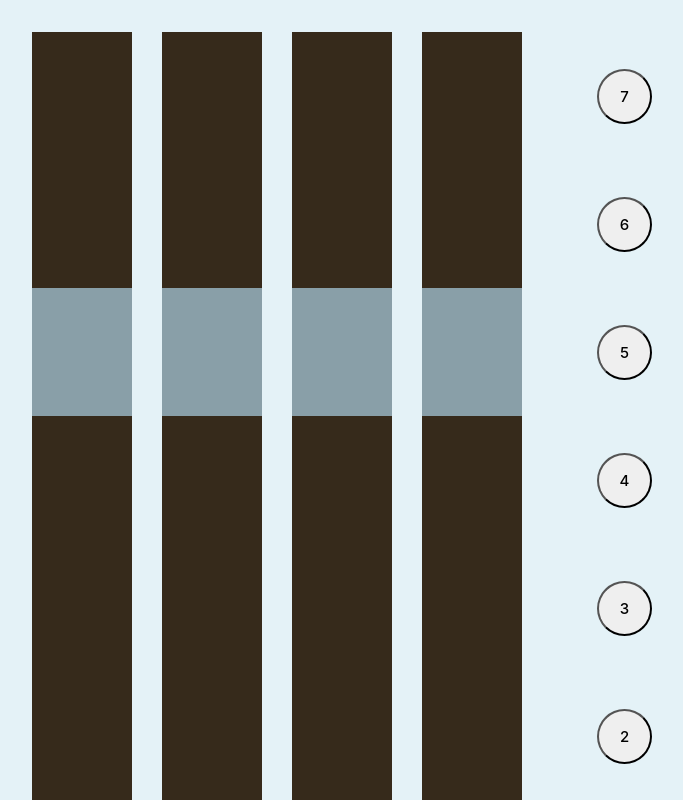
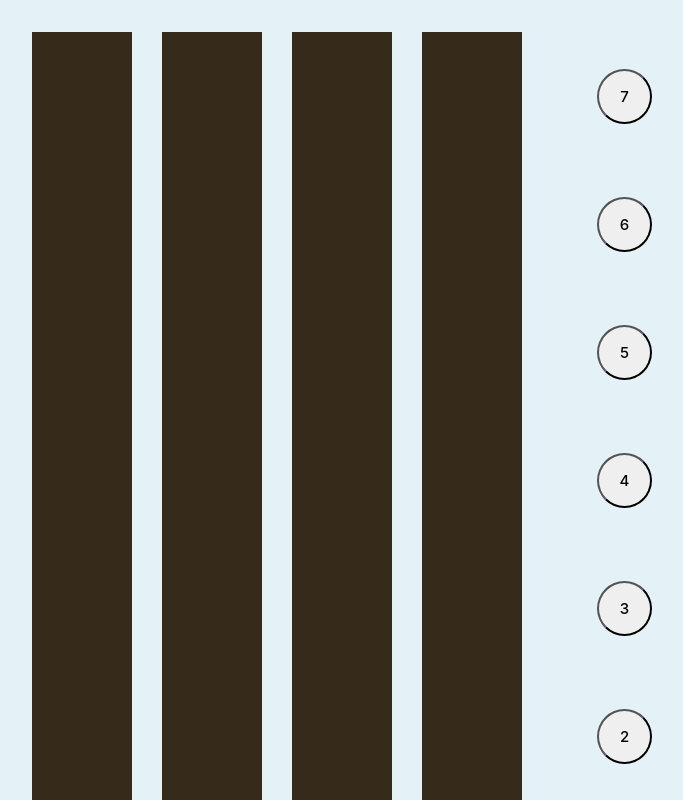
Before and after one commit to snork-maiden/animated-elevators, a Vue app: page / in a window 1280 px wide. Shown: the top 800 px of the page, without its empty margins (0-683 px from the left). Built offline with nearby package versions, Linux system fonts and the light colour scheme.

Commit message:
Refactor, show direction and goal while moving

```diff
--- a/package.json
+++ b/package.json
@@ -4,7 +4,7 @@
   "private": true,
   "type": "module",
   "scripts": {
-    "dev": "vite",
+    "start": "vite",
     "build": "vite build",
     "preview": "vite preview",
     "lint": "eslint . --ext .vue,.js,.jsx,.cjs,.mjs --fix --ignore-path .gitignore",
--- a/src/components/ElevatorElement.vue
+++ b/src/components/ElevatorElement.vue
@@ -1,26 +1,29 @@
 <script setup>
+import { computed } from 'vue'
 import { useElevatorsStore } from '../stores/elevators'
 
 const props = defineProps({
-  isMoving: Boolean,
   elevatorId: Number
 })
 
 const elevatorsStore = useElevatorsStore()
 
-function isDoorsOpen() {
+let isMoving = computed(() => {
+  const elevator = elevatorsStore.elevators[props.elevatorId]
+  return elevator.goal && elevator.goal !== elevator.currentFloor
+})
+let isDoorsOpen = computed(() => {
   if (props.isMoving) return false
-  return elevatorsStore?.isDoorsOpen(props.elevatorId)
-}
+  return elevatorsStore.isDoorsOpen(props.elevatorId)
+})
 </script>
 
 <template>
-  <div class="elevator" :class="{ openDoors: isDoorsOpen() }">
+  <div class="elevator" :class="{ openDoors: isDoorsOpen }">
     <span class="visually-hidden">Elevator is here</span>
     <template v-if="isMoving">
       {{
-        (elevatorsStore.isUp(elevatorId) ? '🔼' : '🔽') +
-        elevatorsStore.elevators.elevatorsData[elevatorId].goal
+        (elevatorsStore.isUp(elevatorId) ? '🔼' : '🔽') + elevatorsStore.elevators[elevatorId].goal
       }}
     </template>
   </div>
--- a/src/components/ElevatorShaft.vue
+++ b/src/components/ElevatorShaft.vue
@@ -1,20 +1,21 @@
 <script setup>
+import { useElevatorsStore } from '@/stores/elevators'
 import houseConfig from '../../houseConfig'
 import ElevatorElement from './ElevatorElement.vue'
 import ElevatorShaftStop from './ElevatorShaftStop.vue'
+import { computed } from 'vue'
 
-defineProps({
+const props = defineProps({
   elevatorId: Number
 })
 
+const elevatorsStore = useElevatorsStore()
+const floor = computed(() => elevatorsStore.elevators[props.elevatorId].currentFloor)
 </script>
 
 <template>
   <div class="shaft">
-    <ElevatorShaftStop
-      :key="floor"
-      v-for="floor in houseConfig.floorsNumber"
-    />
+    <ElevatorShaftStop :key="floor" v-for="floor in houseConfig.floorsNumber" />
     <ElevatorElement class="elevator" :elevator-id="elevatorId" />
   </div>
 </template>
@@ -30,6 +31,7 @@ defineProps({
 .elevator {
   position: absolute;
   bottom: 0;
-  transform: translateY(calc(-100% * 4));
+  transform: v-bind('`translateY(calc(-100% * ${floor-1})) `');
+  transition: transform 0.4s;
 }
 </style>
--- a/src/components/TheHouse.vue
+++ b/src/components/TheHouse.vue
@@ -1,7 +1,11 @@
 <script setup>
+import { useElevatorsStore } from '@/stores/elevators';
 import houseConfig from '../../houseConfig'
 import ElevatorShaft from './ElevatorShaft.vue'
 import FloorButton from './FloorButton.vue'
+
+const elevatorsStore = useElevatorsStore()
+
 </script>
 
 <template>
@@ -16,7 +20,9 @@ import FloorButton from './FloorButton.vue'
     <div class="buttons">
       <FloorButton v-for="floor in houseConfig.floorsNumber" :key="floor" :floor="floor" />
     </div>
+
   </div>
+  <button type="button" @click="elevatorsStore.resetElevators()">Reset</button>
 </template>
 <style scoped>
 .wrapper {
--- a/src/stores/elevators.js
+++ b/src/stores/elevators.js
@@ -4,27 +4,26 @@ import houseConfig from '../../houseConfig'
 import { useLocalStorage } from '@vueuse/core'
 
 const STORE_NAME = 'elevatorsData'
+
 export const useElevatorsStore = defineStore('elevator', () => {
-  const elevators = ref(
+  const elevatorsData = ref(
     useLocalStorage(STORE_NAME, {
       goalsQueue: [],
-      elevatorsData: setupElevators()
+      elevators: setupElevators()
     })
   )
 
-  const freeElevators = computed(() =>
-    elevators.value.elevatorsData.filter((elevator) => elevator.goal === null)
-  )
+  const elevators = computed(() => elevatorsData.value.elevators)
+  const freeElevators = computed(() => elevators.value.filter((elevator) => elevator.goal === null))
 
   const bestOptionElevator = computed(() => {
-    const goal = elevators.value.goalsQueue[0]
+    const goal = elevatorsData.value.goalsQueue[0]
     if (!goal || !freeElevators.value.length) return null
 
     if (freeElevators.value.length === 1) return freeElevators.value[0]
 
-    const floorDifference = (a, b) => Math.abs(a - b)
     freeElevators.value.sort(
-      (a, b) => floorDifference(a.currentFloor, goal) - floorDifference(b.currentFloor, goal)
+      (a, b) => Math.abs(a.currentFloor - goal) - Math.abs(b.currentFloor - goal)
     )
     return freeElevators.value[0]
   })
@@ -42,11 +41,8 @@ export const useElevatorsStore = defineStore('elevator', () => {
   }
 
   function continueMoving() {
-    elevators.value.elevatorsData.forEach((elevator) => {
-      if (elevator.goal === null) return
-      if (elevator.goal === elevator.currentFloor) {
-        elevator.goal = null
-      } else {
+    elevators.value.forEach((elevator) => {
+      if (elevator.goal !== null) {
         moveElevator(elevator.id)
       }
     })
@@ -54,70 +50,80 @@ export const useElevatorsStore = defineStore('elevator', () => {
 
   function arrangeRide() {
     if (bestOptionElevator.value === null) return
-    const elevator = elevators.value.elevatorsData[bestOptionElevator.value.id]
-    const goal = elevators.value.goalsQueue.shift()
+    const elevator = elevators.value[bestOptionElevator.value.id]
+    const goal = elevatorsData.value.goalsQueue.shift()
     elevator.goal = goal
     moveElevator(elevator.id)
   }
 
   function moveElevator(elevatorId) {
-    let intervalID = setInterval(function () {
-      changeFloor(elevatorId)
-      const elevator = elevators.value.elevatorsData[elevatorId]
+    const ELEVATOR_ARRIVAL_DELAY = 3000
 
-      const floorsDifference = Math.abs(elevator.currentFloor - elevator.goal)
-      if (0 === floorsDifference) {
-        window.clearInterval(intervalID)
+    const elevator = elevators.value[elevatorId]
+    let intervalID = setInterval(() => {
+      changeFloor(elevator, elevatorId)
+
+      if (elevator.currentFloor === elevator.goal) {
+        clearInterval(intervalID)
+        setTimeout(() => {
+          endRide(elevatorId)
+        }, ELEVATOR_ARRIVAL_DELAY)
       }
     }, 1000)
   }
 
   function requestElevator(floor) {
-    if (elevators.value.goalsQueue.includes(floor)) return
+    if (elevatorsData.value.goalsQueue.includes(floor)) return
 
-    const isElevatorOnFloor = !!elevators.value.elevatorsData.find((elevator) => {
+    const isElevatorOnFloor = !!elevators.value.find((elevator) => {
       if (elevator.currentFloor !== floor) return false
       return elevator.currentFloor === elevator.goal || elevator.goal === null
     })
     if (isElevatorOnFloor) return
 
-    elevators.value.goalsQueue.push(floor)
+    elevatorsData.value.goalsQueue.push(floor)
     arrangeRide()
   }
 
   function endRide(elevatorId) {
-    elevators.value.elevatorsData[elevatorId].goal = null
+    elevators.value[elevatorId].goal = null
     arrangeRide()
   }
 
-  function changeFloor(elevatorId) {
-    const ELEVATOR_ARRIVAL_DELAY = 3000
-    const elevator = elevators.value.elevatorsData[elevatorId]
+  function changeFloor(elevator, elevatorId) {
     if (elevator.goal === null) return
     isUp(elevatorId) ? elevator.currentFloor++ : elevator.currentFloor--
-    if (elevator.currentFloor === elevator.goal) {
-      setTimeout(() => {
-        endRide(elevatorId)
-      }, ELEVATOR_ARRIVAL_DELAY)
-    }
   }
 
   function isUp(elevatorId) {
-    const elevator = elevators.value.elevatorsData[elevatorId]
+    const elevator = elevators.value[elevatorId]
     return elevator.goal - elevator.currentFloor > 0
   }
 
   function isDoorsOpen(elevatorId) {
-    const elevator = elevators.value.elevatorsData[elevatorId]
+    const elevator = elevators.value[elevatorId]
     return elevator.currentFloor === elevator.goal
   }
 
   function isWaiting(floor) {
-    const elevatorsRunning = !!elevators.value.elevatorsData.find(
-      (elevator) => elevator.goal === floor
-    )
-    return elevators.value.goalsQueue.includes(floor) || elevatorsRunning
+    const elevatorsRunning = !!elevators.value.find((elevator) => elevator.goal === floor)
+    return elevatorsData.value.goalsQueue.includes(floor) || elevatorsRunning
   }
 
-  return { elevators, requestElevator, isDoorsOpen, isUp, continueMoving, isWaiting }
+  function resetElevators() {
+    elevatorsData.value = {
+      goalsQueue: [],
+      elevators: setupElevators()
+    }
+  }
+
+  return {
+    elevators,
+    requestElevator,
+    isDoorsOpen,
+    isUp,
+    continueMoving,
+    isWaiting,
+    resetElevators
+  }
 })
```
